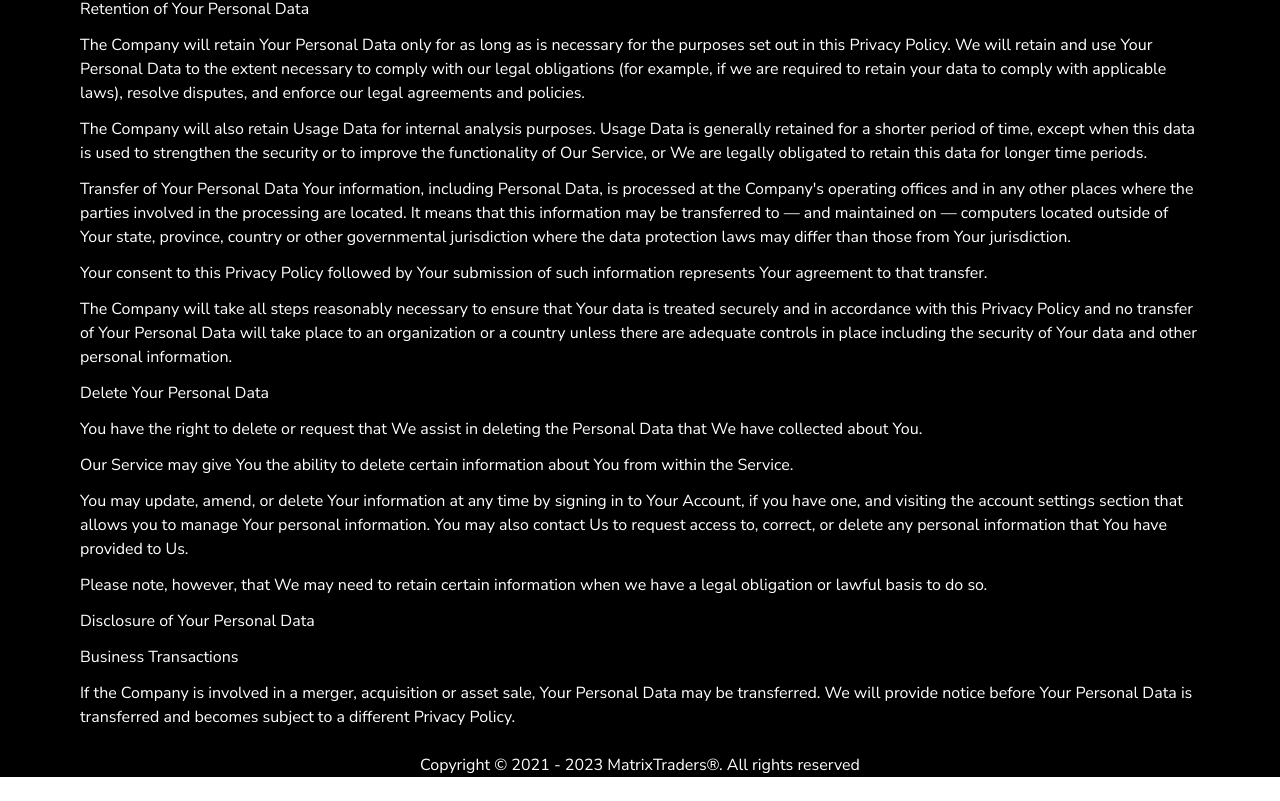
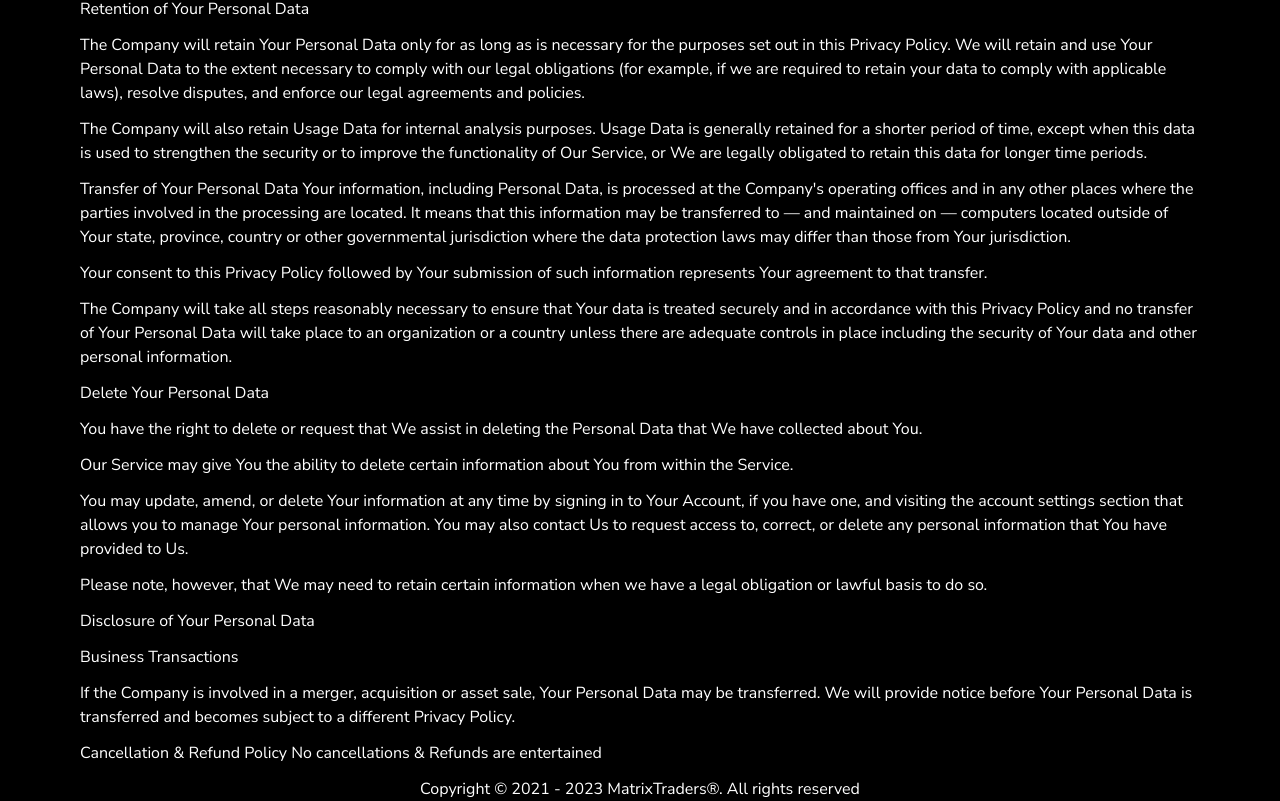
Before and after one commit to JagtapAvdhoot/matrix_trader, a React (Create React App) app: page /privacy-policy in a window 1280 px wide. Shown: the part 963-1764 px from the top of the page. Before the commit the page ends 1740 px from the top, so only its background shows below. Built offline with nearby package versions, Linux system fonts and the light colour scheme.

Commit message:
finalising website

```diff
--- a/package.json
+++ b/package.json
@@ -16,6 +16,7 @@
     "react-dom": "^18.2.0",
     "react-helmet": "^6.1.0",
     "react-icons": "^4.8.0",
+    "react-razorpay": "^1.2.0",
     "react-router-dom": "^6.8.2",
     "react-scripts": "5.0.1",
     "web-vitals": "^2.1.4"
--- a/public/index.html
+++ b/public/index.html
@@ -13,7 +13,7 @@
       name="description"
       content="Web site created using create-react-app"
     />
-    <link rel="apple-touch-icon" href="%PUBLIC_URL%/logo192.png" />
+    <link rel="shortcut icon" href="%PUBLIC_URL%/favicon.png" type="image/x-icon">
     <!--
       manifest.json provides metadata used when your web app is installed on a
       user's mobile device or desktop. See https://developers.google.com/web/fundamentals/web-app-manifest/
--- a/src/pages/Policy/Policy.jsx
+++ b/src/pages/Policy/Policy.jsx
@@ -101,7 +101,8 @@ const Policy = () => {
 
                     </Text>
                     <Text>
-
+                        Cancellation & Refund Policy
+                        No cancellations & Refunds are entertained
                     </Text>
                     <Text>
 
```
Also changed, not shown: public/favicon.png (added), 1 other file (tests, documents, lock files or other folders).
